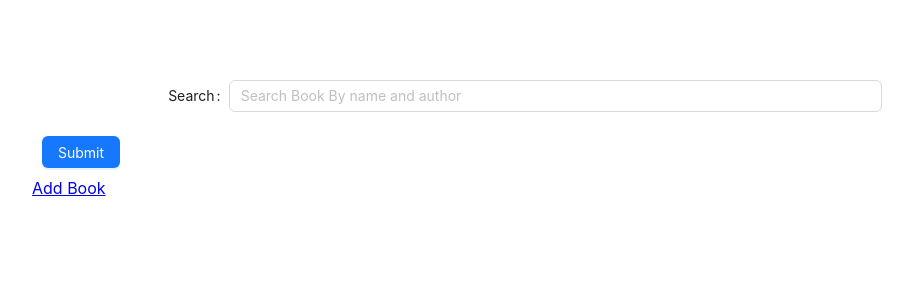
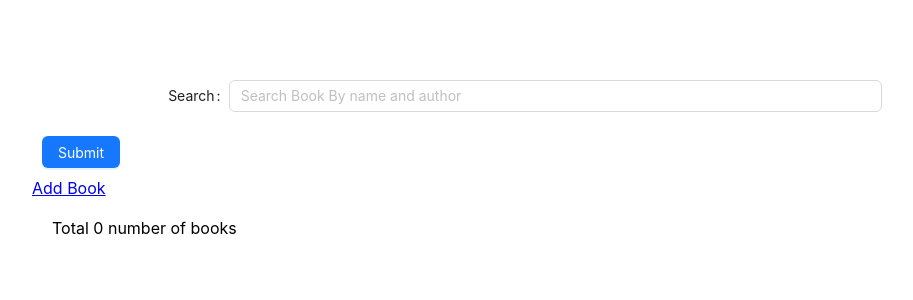
Before and after one commit to bishnusyangja/library_system, a React (Create React App) app in the folder front_app/: page /book-list in a window 1280 px wide. Shown: the top 300 px of the page, without its empty margins (38-951 px from the left). Built offline with nearby package versions, Linux system fonts and the light colour scheme; no server answers; sample sign-in values are in the browser's storage; the HTML template or start-up script is replaced by a standard one.

Commit message:
add count in list

```diff
--- a/front_app/src/components/bookList.js
+++ b/front_app/src/components/bookList.js
@@ -6,12 +6,14 @@ import {useState, useEffect} from 'react';
 
 const BookList = () => {
     const [bookList, setBookList] = useState(null);
+    const [bookCount, setBookCount] = useState(0);
     const [load, setLoad] = useState(false);
 
     const get_data = (search) => {
         let url = '/book/';
         Request.get(url, {search: search}).then(function (response) {
             setBookList(response.data.results);
+            setBookCount(response.data.count);
             setLoad(false);
         }).catch(function (error) {
             console.log(error);
@@ -98,6 +100,9 @@ const BookList = () => {
             </Form>
             </div>
             <a href="/add-book">Add Book</a>
+            <div style={{margin: '20px'}}>
+                Total {bookCount} number of books
+            </div>
             {bookList &&  <Table dataSource={bookList} columns={columns} />}
         </>
     )
```
Also changed, not shown: 1 other file (tests, documents, lock files or other folders).
